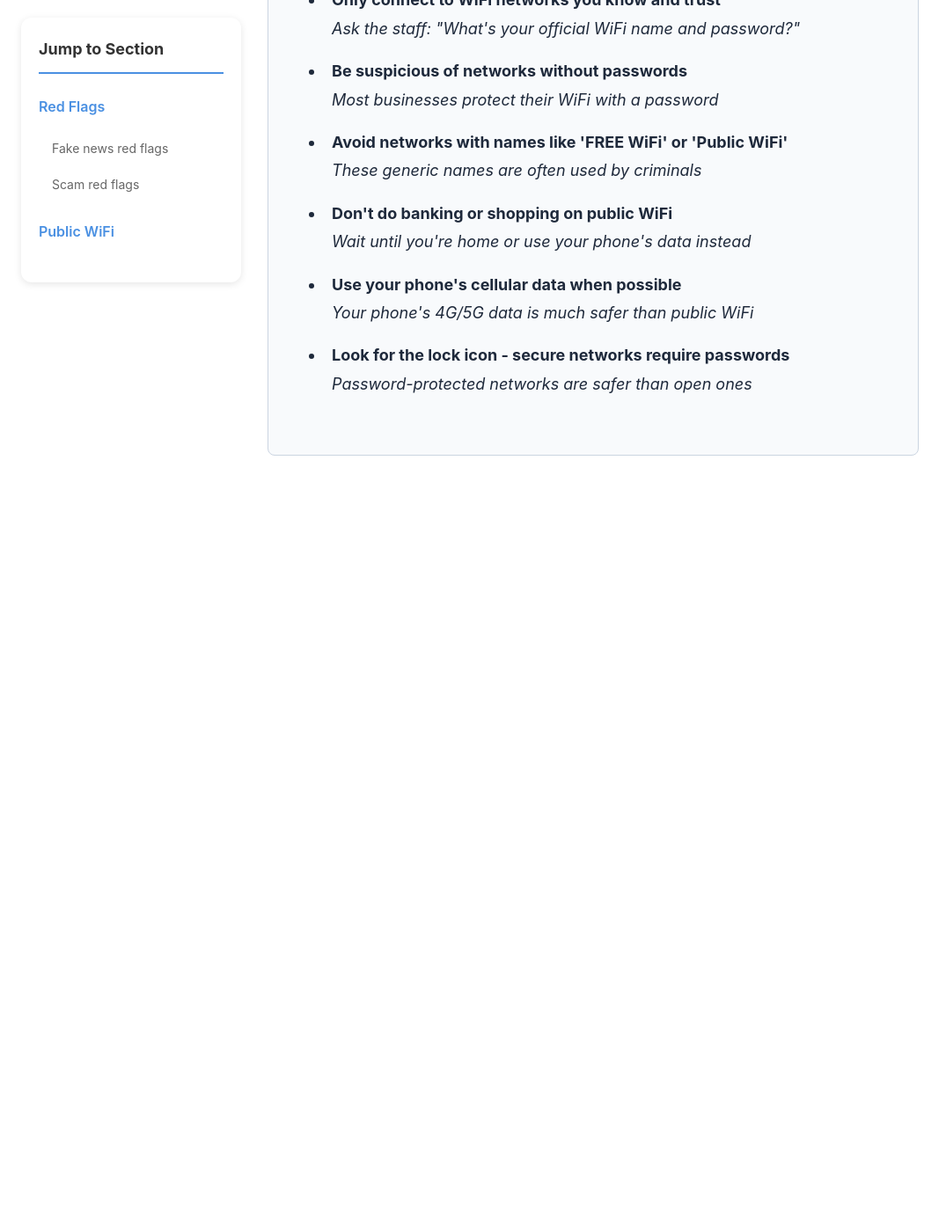
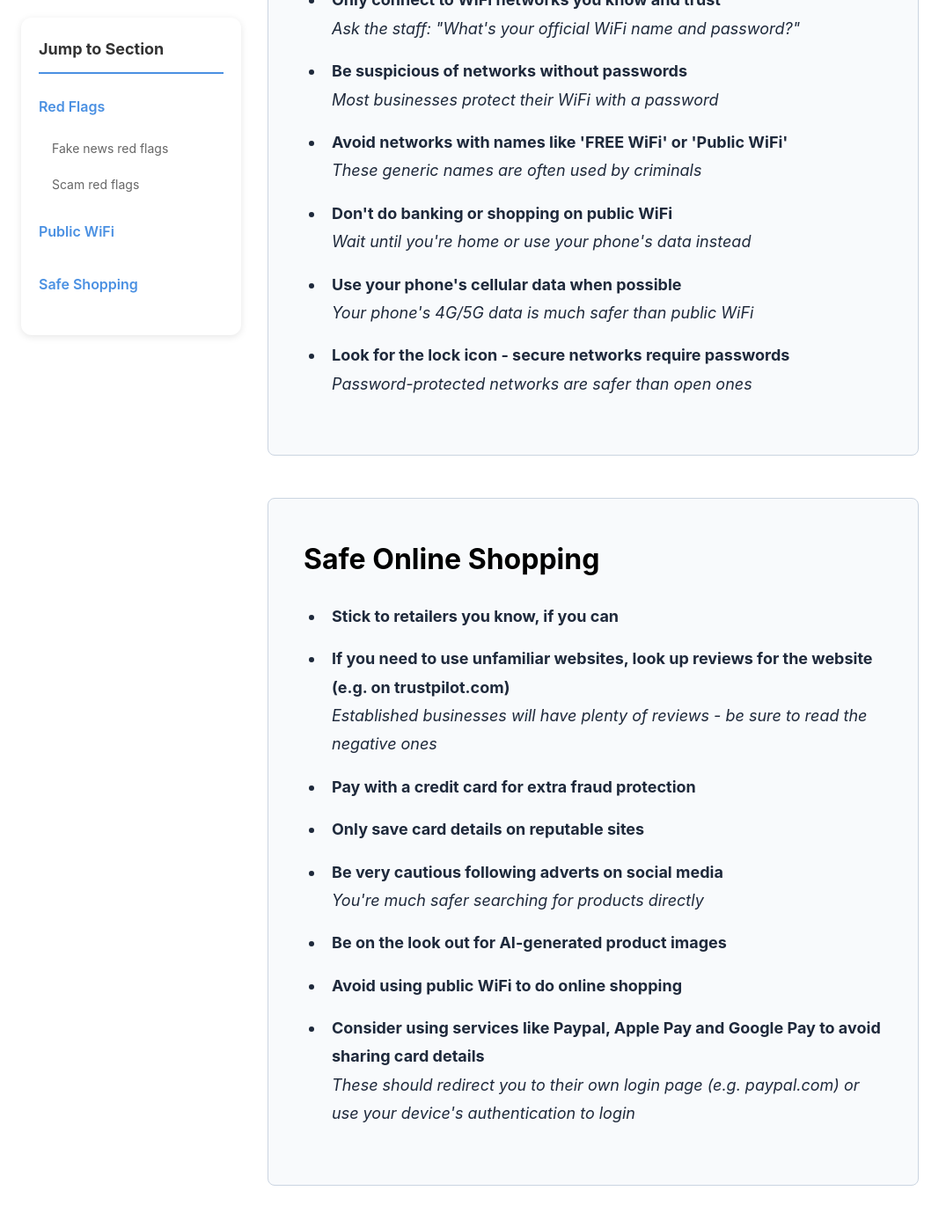
Before and after one commit to cyberguardianstraining/cyberguardianstraining.github.io, a Jekyll site: the page built from learn.html, in a window 1280 px wide and 1400 px high, scrolled down 1834 px. Shown: the top 1387 px of the window at 88% size, without its empty margins (106-1181 px from the left). Built offline with Jekyll 4.4.1, drawn with Linux system fonts in a browser that asks for light colours; before the commit the page ends 2464 px from its top, so only the background shows below that.

Commit message:
online shopping tips

```diff
--- a/learn.html
+++ b/learn.html
@@ -115,6 +115,9 @@ active_page: learn
                         <li>
                             <a href="#public-wifi">Public WiFi</a>
                         </li>
+                        <li>
+                            <a href="#safe-shopping">Safe Shopping</a>
+                        </li>
                         <!-- Add more sections here as you create them -->
                         <!--
                         <li>
@@ -188,6 +191,31 @@ active_page: learn
                     <em>Password-protected networks are safer than open ones</em></li>
             </ul>
         </div>
+        <div class="content-section" id="safe-shopping">
+            <h2>Safe Online Shopping</h2>
+
+            <ul class="learning-list">
+                <li><strong>Stick to retailers you know, if you can</strong><br></li>
+
+                <li><strong>If you need to use unfamiliar websites, look up reviews for the website (e.g. on trustpilot.com)</strong><br>
+                    <em>Established businesses will have plenty of reviews - be sure to read the negative ones</em></li>
+
+                <li><strong>Pay with a credit card for extra fraud protection</strong><br></li>
+
+                <li><strong>Only save card details on reputable sites</strong><br></li>
+
+                <li><strong>Be very cautious following adverts on social media</strong><br>
+                    <em>You're much safer searching for products directly</em></li>
+
+                <li><strong>Be on the look out for AI-generated product images</strong><br></li>
+
+                <li><strong>Avoid using public WiFi to do online shopping</strong><br></li>
+
+                <li><strong>Consider using services like Paypal, Apple Pay and Google Pay to avoid sharing card details
+</strong><br>
+                    <em>These should redirect you to their own login page (e.g. paypal.com) or use your device's authentication to login</em></li>
+            </ul>
+        </div>
         <!---
         <div class="content-section" id="passwords">
             <h2>Passwords</h2>
```
